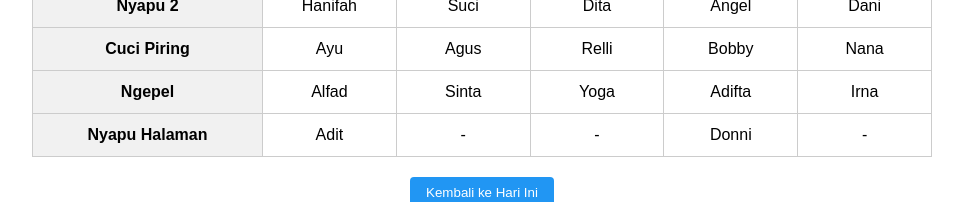
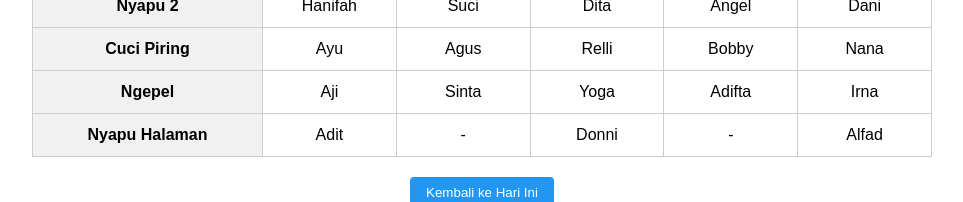
Before and after one commit to dn-p/piket-r7, a React (Create React App) app: page / in a window 1280 px wide. Shown: the part 321-523 px from the top of the page, without its empty margins (158-1121 px from the left). Built offline with nearby package versions, Linux system fonts and the light colour scheme.

Commit message:
add Aji, adjust piket intern

```diff
--- a/src/App.js
+++ b/src/App.js
@@ -9,7 +9,7 @@ const START_DATE = new Date('2026-05-04T00:00:00');
 
 // Tugas fixed (tidak ikut rolling)
 const FIXED_TASKS = [
-  { name: 'Nyapu Halaman', assignments: { 0: 'Adit', 3: 'Donni' } }, // 0: Senin, 3: Kamis
+  { name: 'Nyapu Halaman', assignments: { 0: 'Adit', 2: 'Donni', 4: 'Alfad' } }, // 0: Senin, 2: Rabu
 ];
 
 // 1. UBAH DATA LIBUR JADI OBJECT AGAR ADA NAMANYA
@@ -25,7 +25,7 @@ const HOLIDAYS = [
 ];
 
 const PEOPLE_BY_DAY = [
-  ['Rifai', 'Hanifah', 'Ayu', 'Alfad'],    // 0: Senin
+  ['Rifai', 'Hanifah', 'Ayu', 'Aji'],    // 0: Senin
   ['Aldi', 'Suci', 'Agus', 'Sinta'],   		  // 1: Selasa
   ['Genta', 'Dita', 'Relli', 'Yoga'],     // 2: Rabu
   ['Ihwan', 'Angel', 'Bobby', 'Adifta'],      	  // 3: Kamis
```
